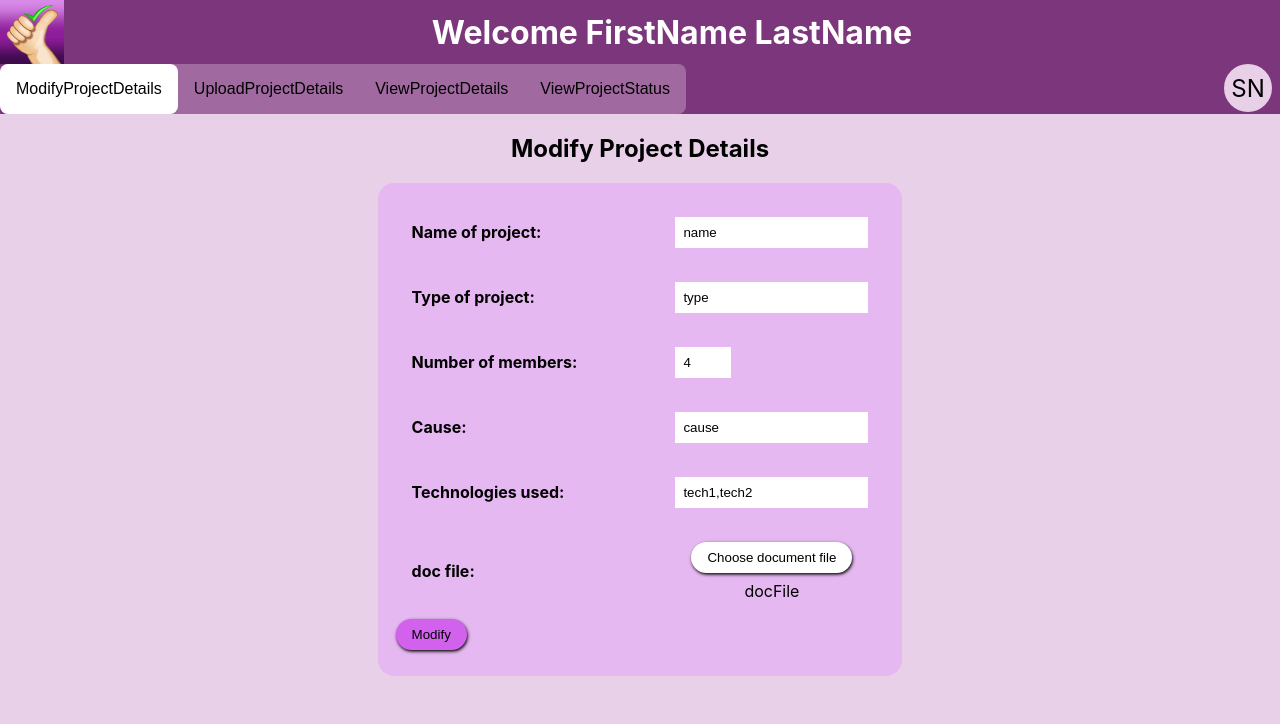
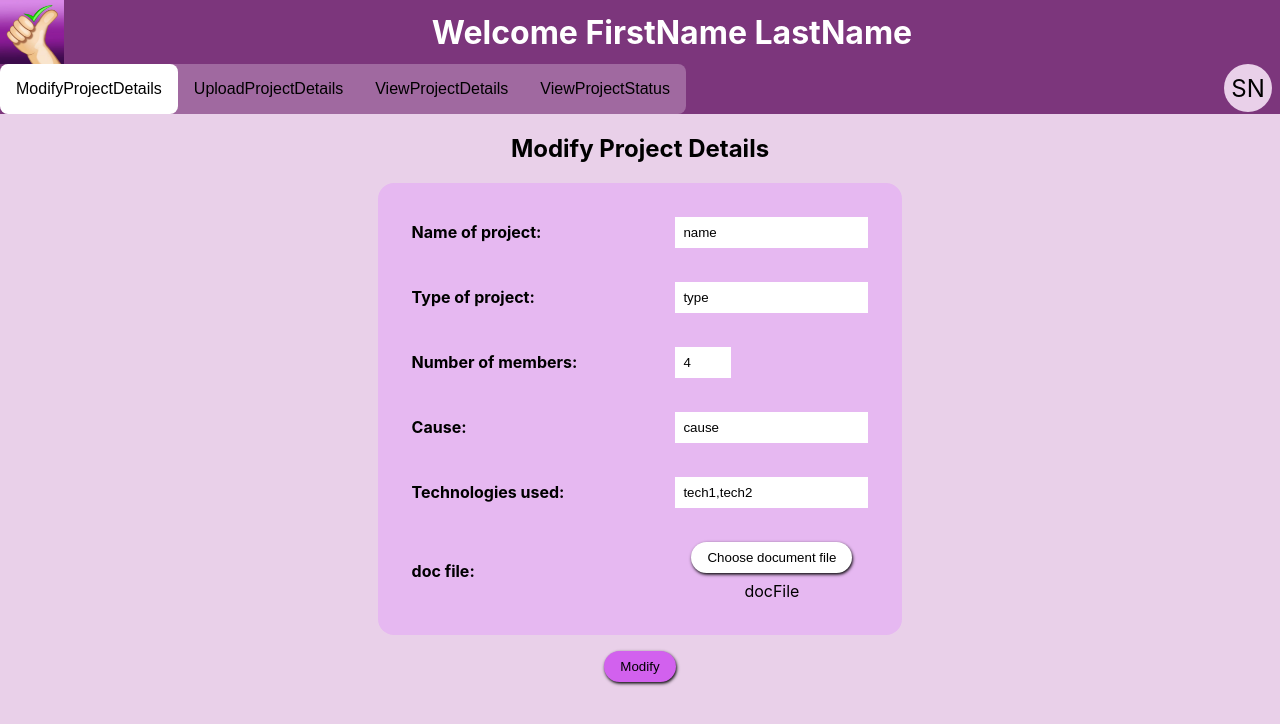
Before and after one commit to shraddha-1402/cse-a-02, a React (Create React App) app: page /student in a window 1280 px wide. Shown: the top 724 px of the page. Built offline with nearby package versions, Linux system fonts and the light colour scheme.

Commit message:
button center

```diff
--- a/src/components/pages/ModifyProjectDetails.tsx
+++ b/src/components/pages/ModifyProjectDetails.tsx
@@ -83,7 +83,7 @@ function ModifyProjectDetails(props: {
               </td>
             </tr> */}
           </tbody>
-          <tbody>
+        </table>
         <button
           className="submit-button"
           type="submit"
@@ -91,8 +91,6 @@ function ModifyProjectDetails(props: {
         >
           Modify
         </button>
-          </tbody>
-        </table>
       </form>
     </>
   );
--- a/src/components/pages/UploadProjectDetails.tsx
+++ b/src/components/pages/UploadProjectDetails.tsx
@@ -80,7 +80,7 @@ function UploadProjectDetails(props: {
               }}
             />
           </tbody>
-          <tbody>
+        </table>
         <button
           className="submit-button"
           type="submit"
@@ -88,8 +88,6 @@ function UploadProjectDetails(props: {
         >
           Upload
         </button>
-          </tbody>
-        </table>
       </form>
     </>
   );
--- a/src/styles/App.css
+++ b/src/styles/App.css
@@ -124,7 +124,6 @@ form > button {
   margin: auto;
   margin-top: 1rem;
 }
-
 /* .App {
   text-align: center;
 }
```
Lines whose indentation alone changed are shown as unchanged.
